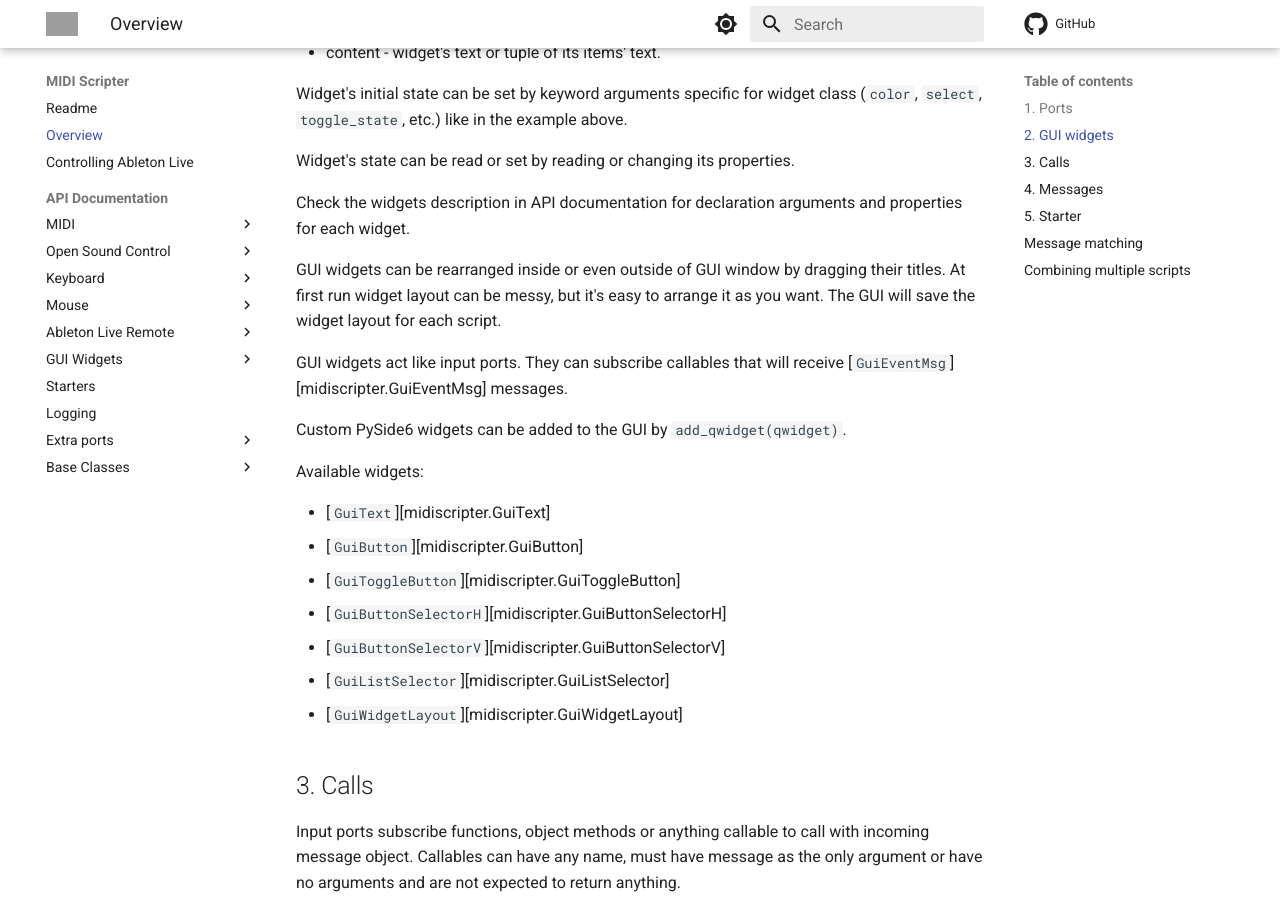
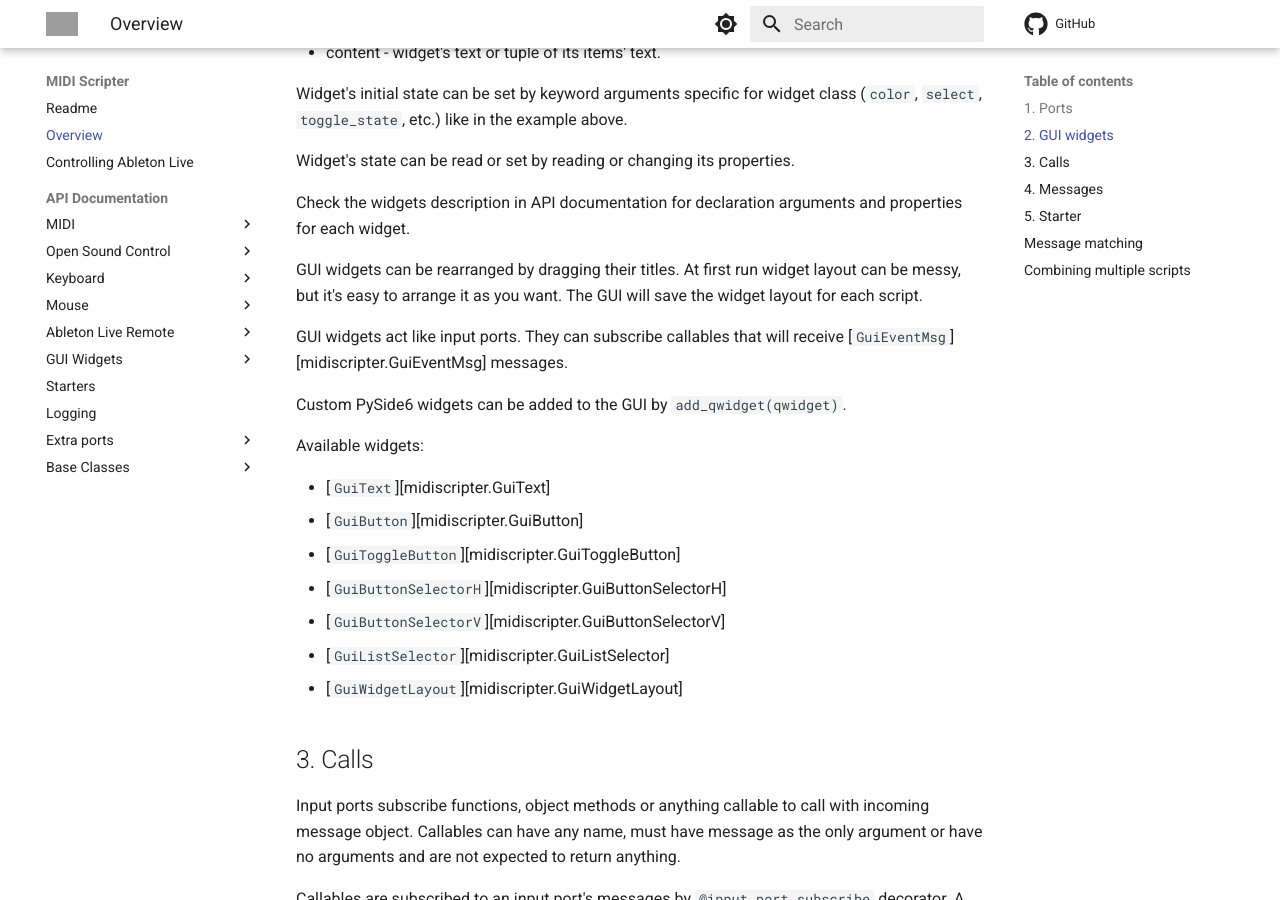
Before and after one commit to Maboroshy/midi-scripter, an MkDocs documentation site: the page built from docs/overview.md, in a window 1280 px wide and 900 px high, scrolled down 1632 px. Built offline with MkDocs 1.6.1 and Material for MkDocs 9.7.7, drawn with Linux system fonts in a browser that asks for light colours; comment, search, counter and statistics services are not loaded; grey boxes are pictures that could not be loaded.

Commit message:
Disable dock widgets floating

```diff
--- a/docs/overview.md
+++ b/docs/overview.md
@@ -77,8 +77,8 @@ Widget's state can be read or set by reading or changing its properties.
 Check the widgets description in API documentation for declaration arguments and
 properties for each widget.
 
-GUI widgets can be rearranged inside or even outside of GUI window by dragging
-their titles. At first run widget layout can be messy, but it's easy to
+GUI widgets can be rearranged by dragging their titles.
+At first run widget layout can be messy, but it's easy to
 arrange it as you want. The GUI will save the widget layout for each script.
 
 GUI widgets act like input ports. They can subscribe callables that will
```
Also changed, not shown: 1 other file.
